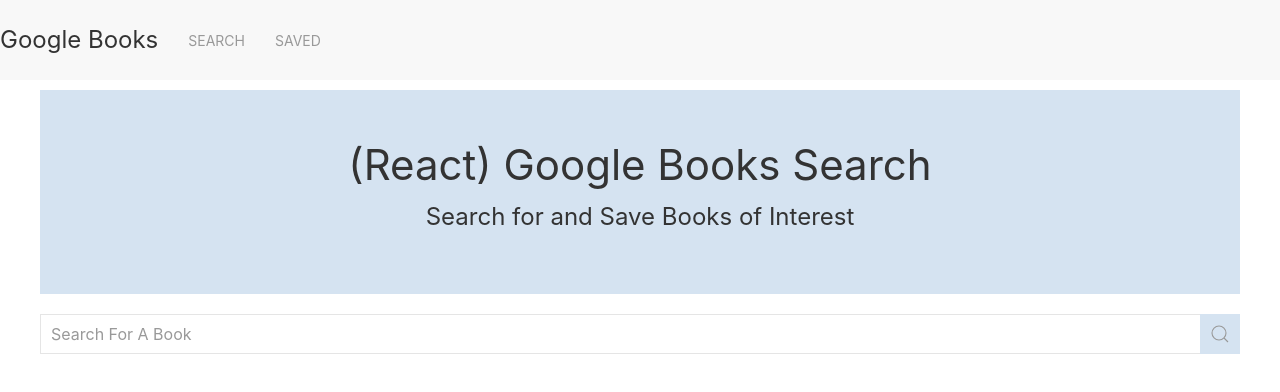
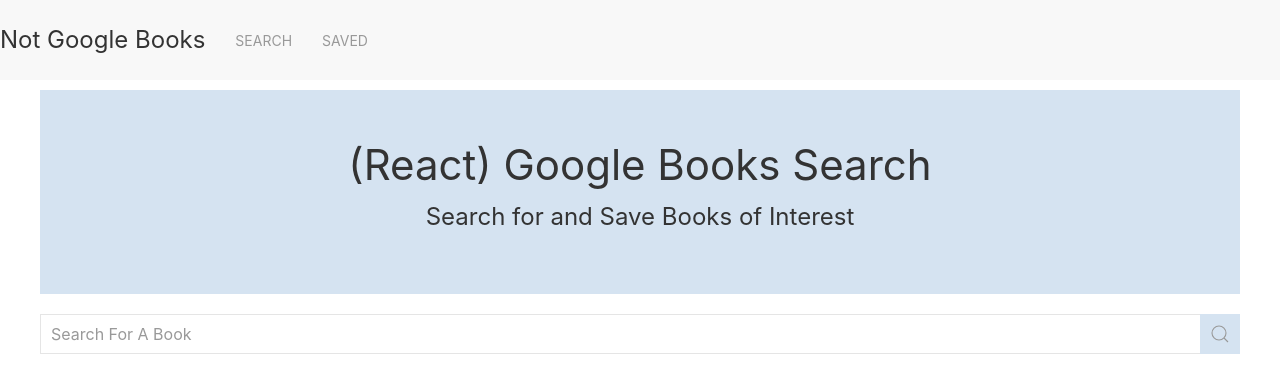
Before and after one commit to sali6798/google-books-search, a React (Create React App) app in the folder client/: page / in a window 1280 px wide. Shown: the top 392 px of the page. Built offline with nearby package versions, Linux system fonts and the light colour scheme.

Commit message:
logo change

```diff
--- a/client/src/components/Nav/index.js
+++ b/client/src/components/Nav/index.js
@@ -6,7 +6,7 @@ function Nav() {
         <div uk-sticky="sel-target: .uk-navbar-container; cls-active: uk-navbar-sticky">
             <nav className="uk-navbar-container" uk-navbar="true">
                 <div className="uk-navbar-left">
-                    <a href="/" className="uk-navbar-item uk-logo">Google Books</a>
+                    <a href="/" className="uk-navbar-item uk-logo">Not Google Books</a>
                     <ul className="uk-navbar-nav">
                         <li><a href="/">Search</a></li>
                         <li><a href="/saved">Saved</a></li>
```
